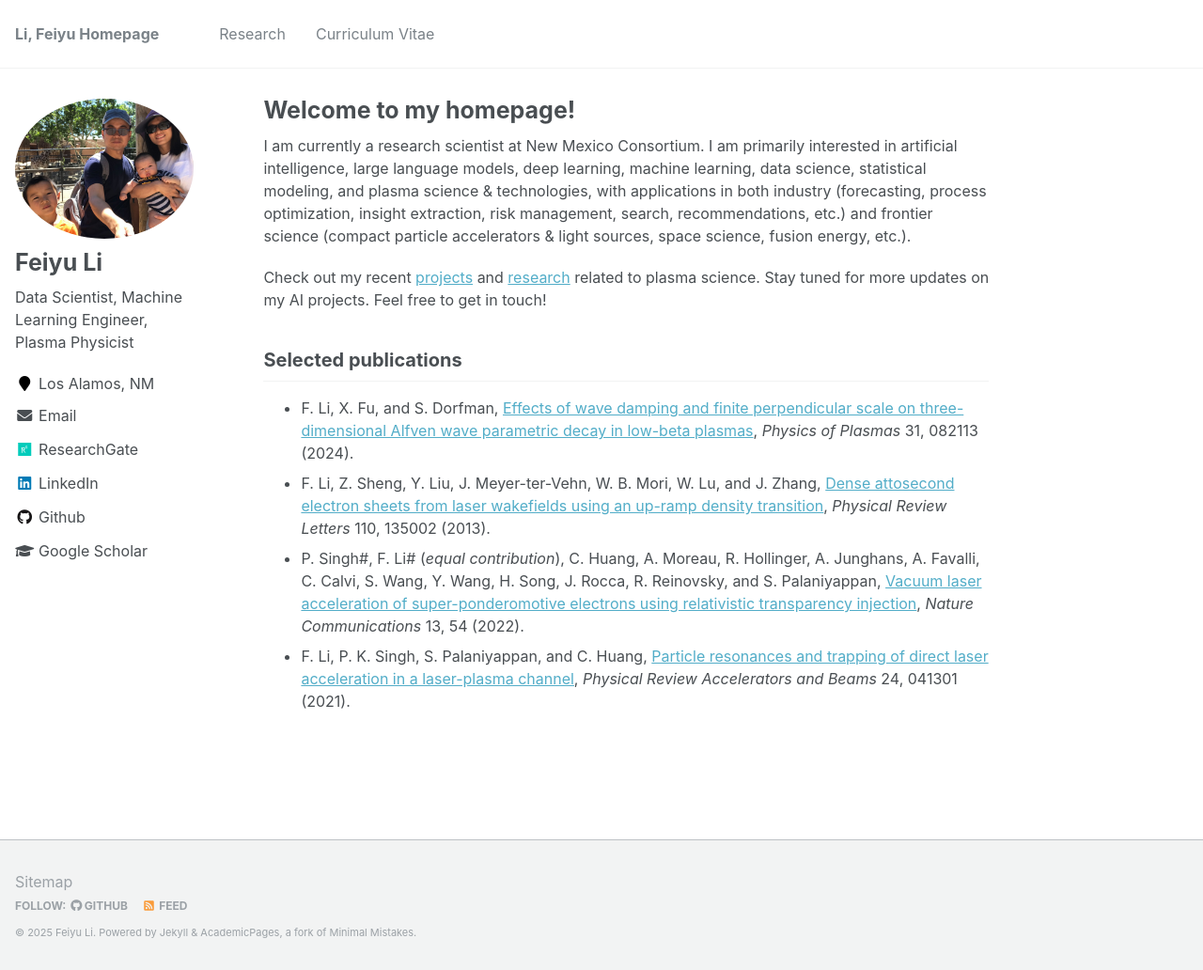
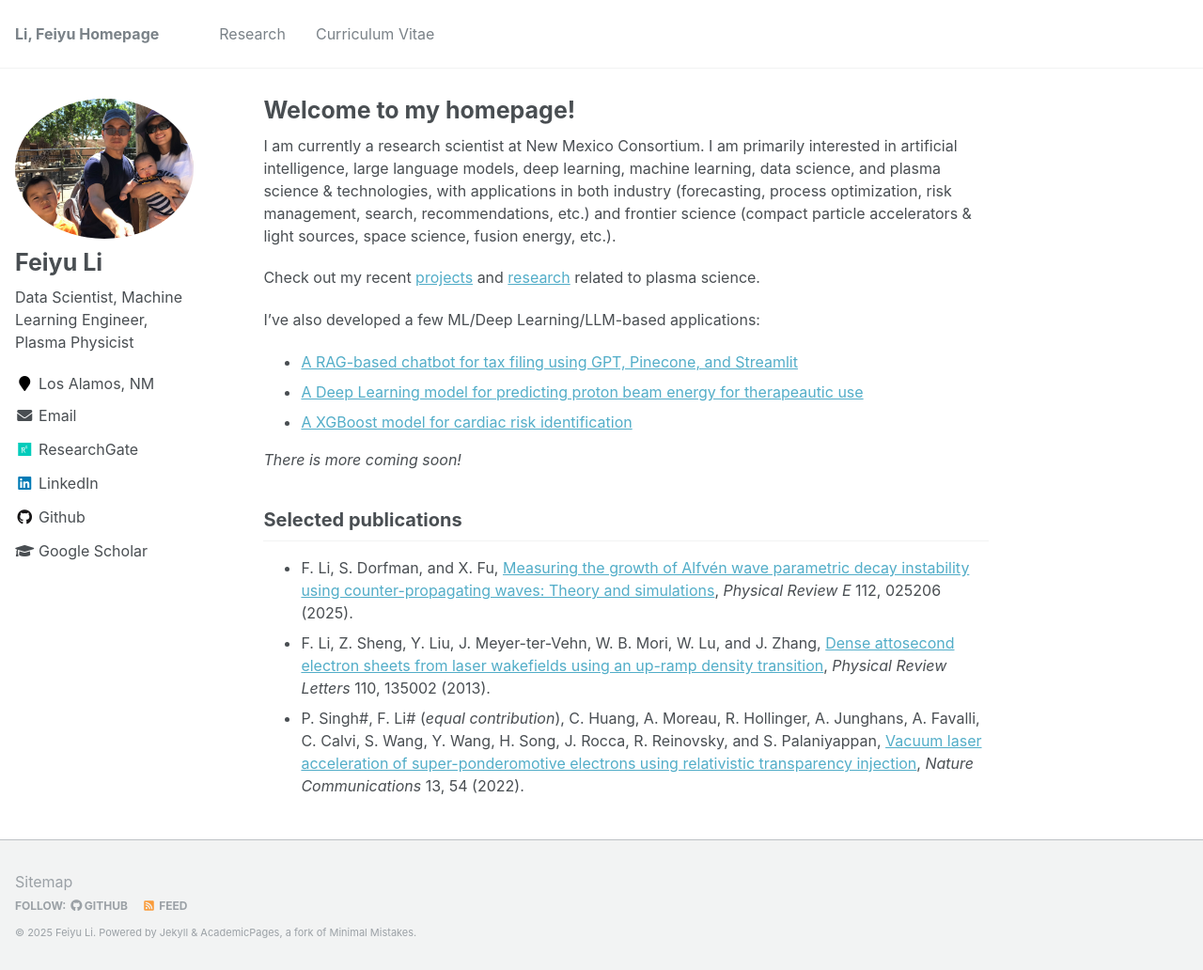
Before and after one commit to fyli16/fyli16.github.io, a Jekyll site: the page built from _pages/about.md, in a window 1280 px wide and 1032 px high. Shown: the whole window at 94% size. Built offline with Jekyll 4.4.1, drawn with Linux system fonts in a browser that asks for light colours.

Commit message:
update about

```diff
--- a/_pages/about.md
+++ b/_pages/about.md
@@ -9,9 +9,18 @@ redirect_from:
 ---
 
 I am currently a research scientist at New Mexico Consortium.
-I am primarily interested in artificial intelligence, large language models, deep learning, machine learning, data science, statistical modeling, and plasma science & technologies, with applications in both industry (forecasting, process optimization, insight extraction, risk management, search, recommendations, etc.) and frontier science (compact particle accelerators & light sources, space science, fusion energy, etc.).
+I am primarily interested in artificial intelligence, large language models, deep learning, machine learning, data science, and plasma science & technologies, with applications in both industry (forecasting, process optimization, risk management, search, recommendations, etc.) and frontier science (compact particle accelerators & light sources, space science, fusion energy, etc.).
 
-Check out my recent [projects](https://fyli16.github.io/cv/) and [research](https://fyli16.github.io/research/) related to plasma science. Stay tuned for more updates on my AI projects. Feel free to get in touch!
+Check out my recent [projects](https://fyli16.github.io/cv/) and [research](https://fyli16.github.io/research/) related to plasma science.
+
+I've also developed a few ML/Deep Learning/LLM-based applications:
+
+* [A RAG-based chatbot for tax filing using GPT, Pinecone, and Streamlit](https://github.com/fyli16/tax_pro_chatbot)
+* [A Deep Learning model for predicting proton beam energy for therapeautic use](https://github.com/fyli16/Deploy_PTP_as_FlaskApp_on_GCP)
+* [A XGBoost model for cardiac risk identification](https://github.com/fyli16/Deploy_HAD_as_FlaskApp_on_GCP)
+
+*There is more coming soon!*
+
 
 <!-- ## (updated Sept. 5, 2024) We invite applications for a postdoc position in computational study of nonlinear wave dynamics (Alfven, whistler) in magnetized plasmas. [Read more info here](https://newmexicoconsortium.org/careers/)  -->
 
@@ -22,10 +31,11 @@ Check out my recent [projects](https://fyli16.github.io/cv/) and [research](http
 <!-- Check out my [Google Scholar](https://scholar.google.com/citations?user=8jVlsdoAAAAJ&hl=en), [Researchgate](https://www.researchgate.net/profile/Feiyu-Li-4) for more about my research.  -->
 
 ## Selected publications
-* F. Li, X. Fu, and S. Dorfman, [Effects of wave damping and finite perpendicular scale on three-dimensional Alfven wave parametric decay in low-beta plasmas](https://drive.google.com/file/d/1-fKsv396pD8m5WaU7dvYXtAO-whTGfix/view?usp=drive_link), *Physics of Plasmas* 31, 082113 (2024).
+* F. Li, S. Dorfman, and X. Fu, [Measuring the growth of Alfvén wave parametric decay instability using counter-propagating waves: Theory and simulations](https://drive.google.com/file/d/1KGoC5ZpGpq759eFStNTm9O64nrjh8Xd9/view?usp=drive_link), *Physical Review E* 112, 025206 (2025).
+<!-- * F. Li, X. Fu, and S. Dorfman, [Effects of wave damping and finite perpendicular scale on three-dimensional Alfven wave parametric decay in low-beta plasmas](https://drive.google.com/file/d/1-fKsv396pD8m5WaU7dvYXtAO-whTGfix/view?usp=drive_link), *Physics of Plasmas* 31, 082113 (2024).  -->
 * F. Li, Z. Sheng, Y. Liu, J. Meyer-ter-Vehn, W. B. Mori, W. Lu, and J. Zhang, [Dense attosecond electron sheets from laser wakefields using an up-ramp density transition](https://drive.google.com/file/d/1ED6XBNJMT0joXAUs49AuiEj28bI5C_Vd/view?usp=drive_link), *Physical Review Letters* 110, 135002 (2013).
 * P. Singh\#, F. Li\# (*equal contribution*), C. Huang, A. Moreau, R. Hollinger, A. Junghans, A. Favalli, C. Calvi, S. Wang, Y. Wang, H. Song, J. Rocca, R. Reinovsky, and S. Palaniyappan, [Vacuum laser acceleration of super-ponderomotive electrons using relativistic transparency injection](https://drive.google.com/file/d/1DHl6WVoQ2BnTH2a5JCa3Cv6gsziU0XIw/view?usp=drive_link), *Nature Communications* 13, 54 (2022).
-* F. Li, P. K. Singh, S. Palaniyappan, and C. Huang, [Particle resonances and trapping of direct laser acceleration in a laser-plasma channel](https://drive.google.com/file/d/1KFGZTYbHff1pens0bXv-YAZ0NjhJTM5h/view?usp=drive_link), *Physical Review Accelerators and Beams* 24, 041301 (2021).
+<!-- * F. Li, P. K. Singh, S. Palaniyappan, and C. Huang, [Particle resonances and trapping of direct laser acceleration in a laser-plasma channel](https://drive.google.com/file/d/1KFGZTYbHff1pens0bXv-YAZ0NjhJTM5h/view?usp=drive_link), *Physical Review Accelerators and Beams* 24, 041301 (2021).  -->
 <!-- * F. Li, Z. Sheng, M. Chen, L. Yu, J. Meyer-ter-Vehn, W. B. Mori, and J. Zhang, [Radially polarized, half-cycle, attosecond pulses from laser wakefields through coherent synchrotronlike radiation](https://drive.google.com/file/d/1aIZc3XbUy6T_ovCbviBMdiduXa0V8Lb9/view?usp=drive_link), Physical Review E 90, 043104 (2014).  -->
 
 
```
